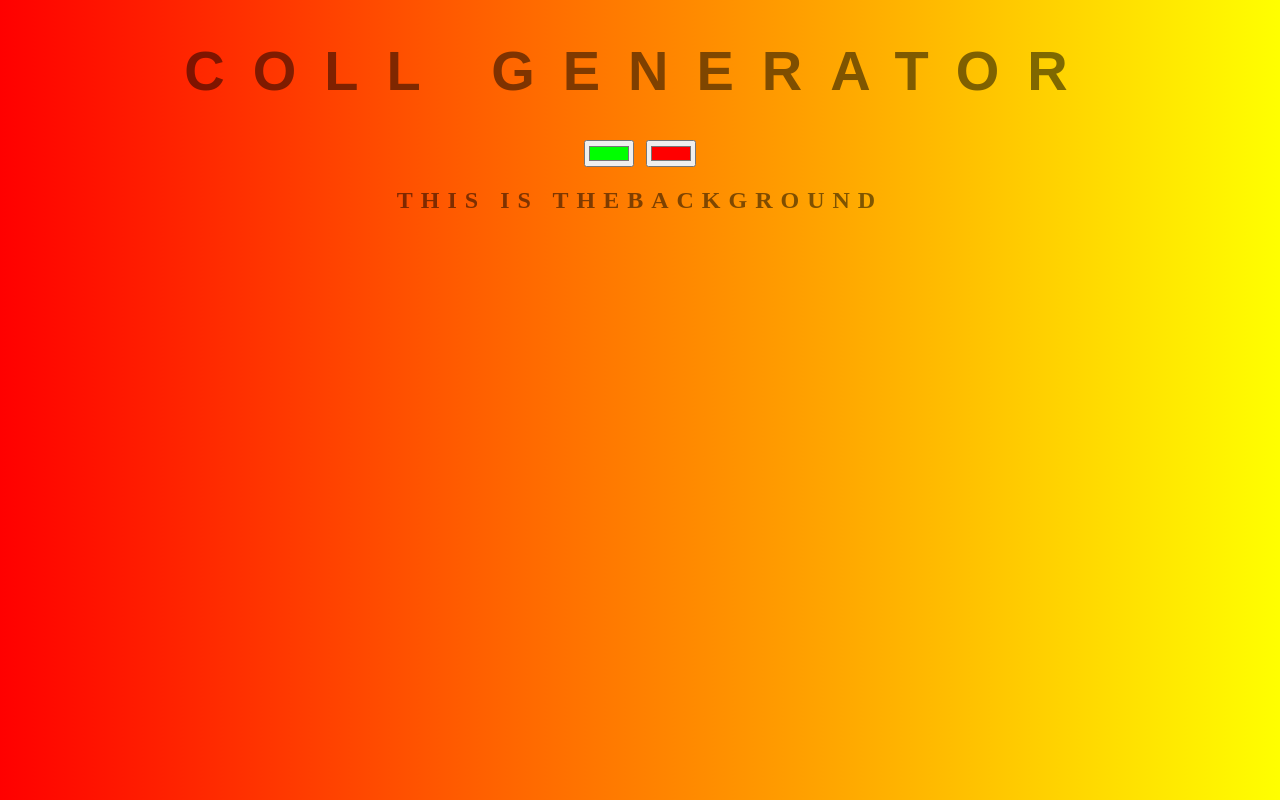
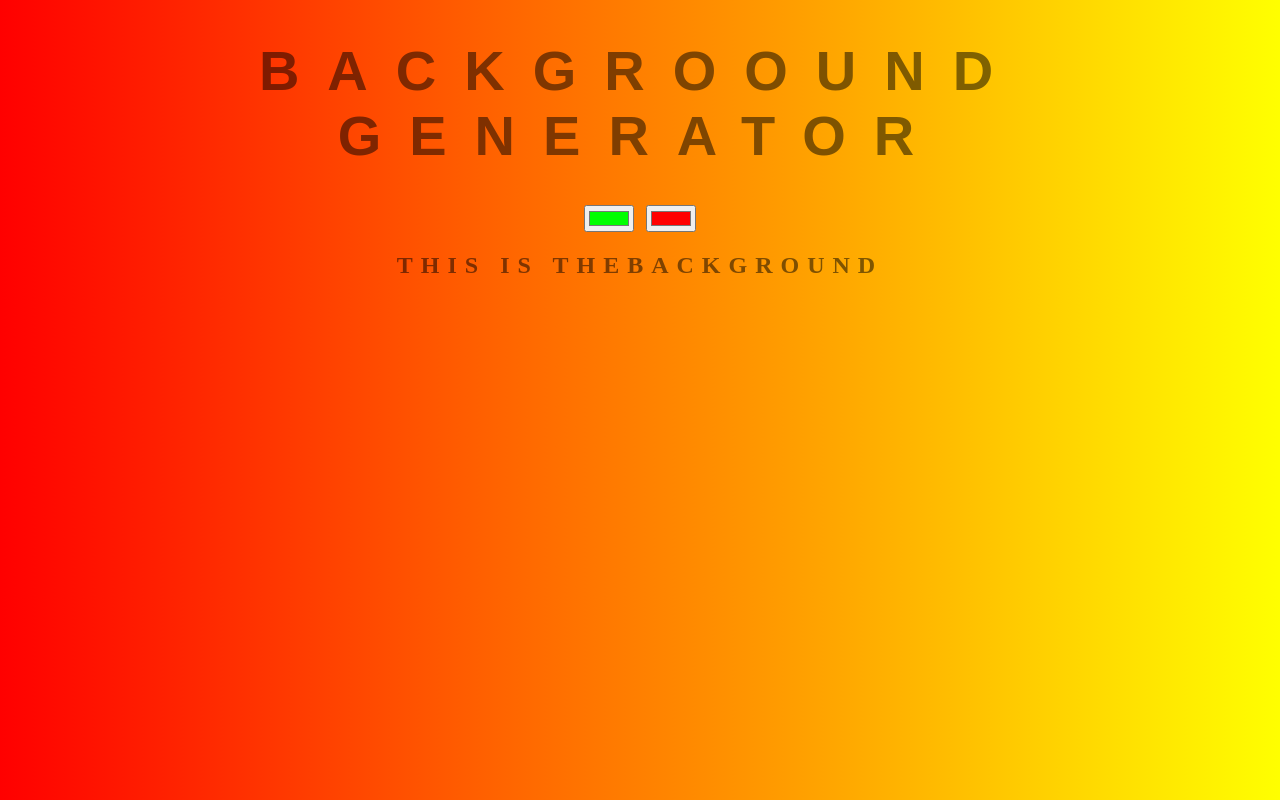
Before and after one commit to margon23/background-generator, a plain HTML site: page index.html in a window 1280 px wide. Drawn offline with Linux system fonts and the light colour scheme.

Commit message:
background degisti

```diff
--- a/index.html
+++ b/index.html
@@ -5,7 +5,7 @@
 	<link rel="stylesheet" type="text/css" href="style.css">
 </head>
 <body id="gradient">
-	<h1>COLL Generator</h1>
+	<h1>Backgroound Generator</h1>
 	<input class="color1" type="color" name="color1" value="#00ff00">
 	<input class="color2" type="color" name="color2" value="#ff0000">
 	<h2>This is theBackground</h2>
```
